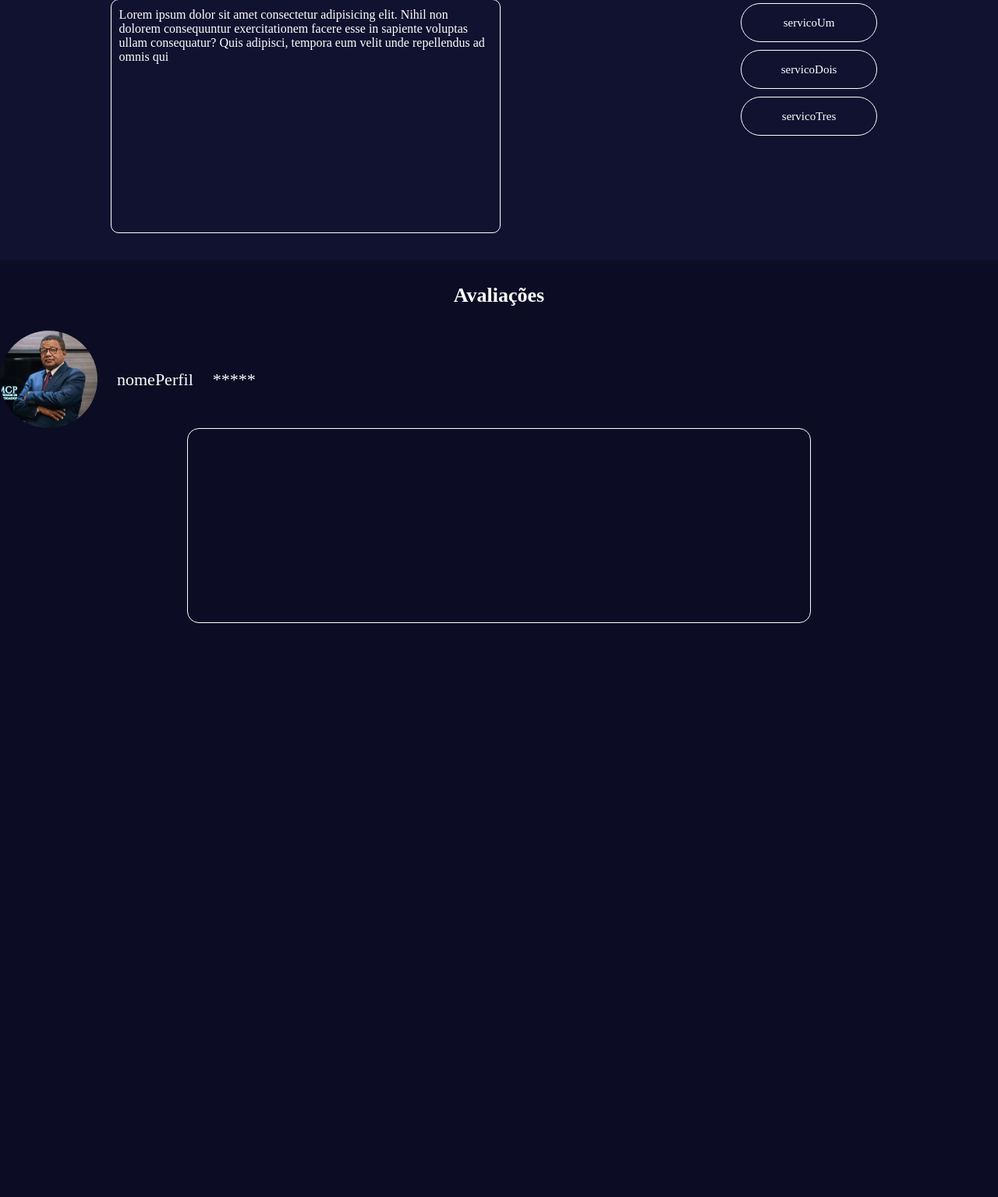
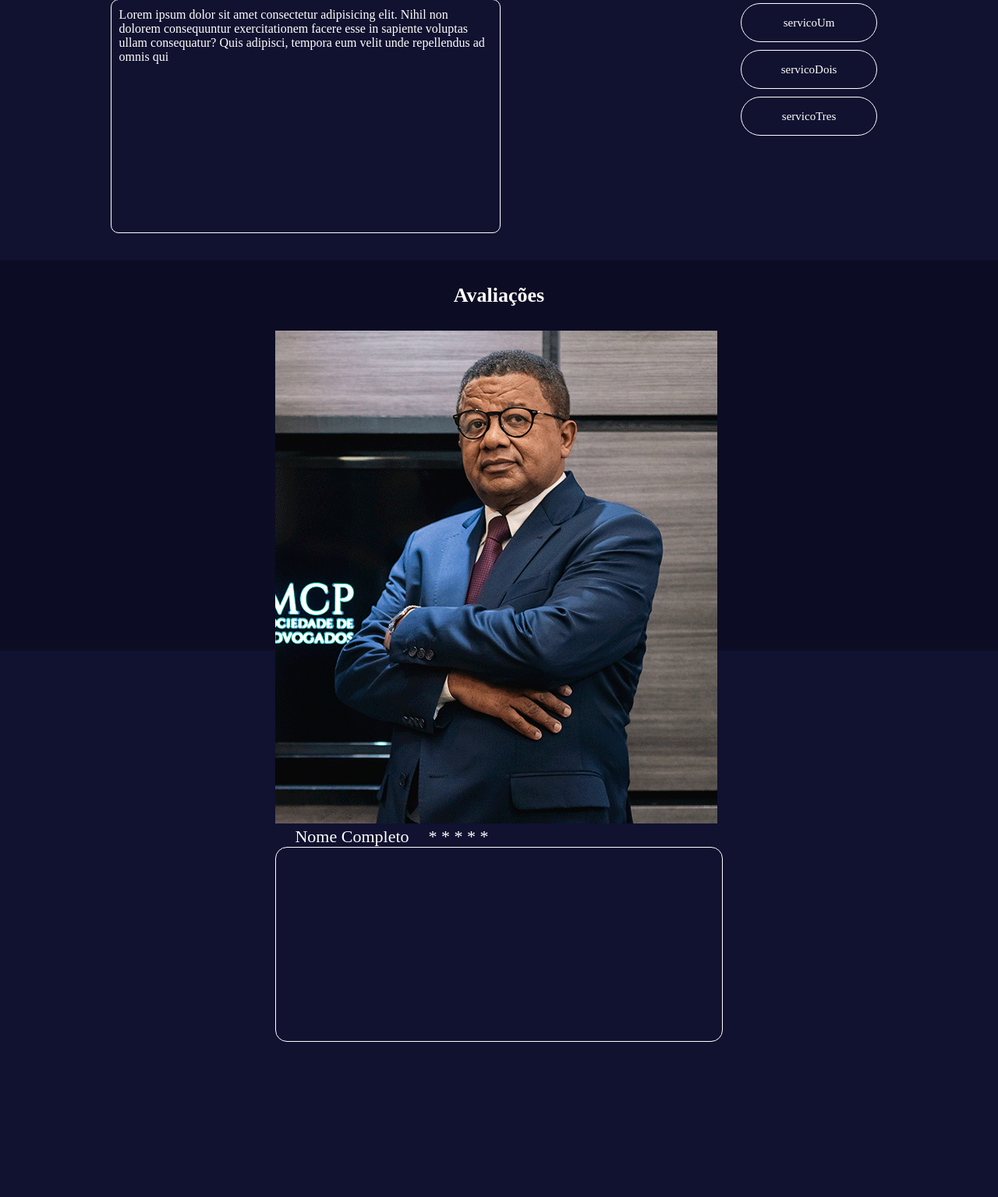
Before and after one commit to GabrielMiranda21/Direito-Direto, a PHP site: page /perfilAdvogado.php in a window 1280 px wide. Shown: the part 543-2078 px from the top of the page at 78% size. Before the commit the page ends 1342 px from the top, so only its background shows below. Run offline with PHP 8.4, Linux system fonts and the light colour scheme.

Commit message:
Alteração na sessão avaliações

```diff
--- a/view/perfilAdvogado.php
+++ b/view/perfilAdvogado.php
@@ -63,16 +63,23 @@
     <section class="avaliacoes">
         <h3>Avaliações</h3>
 
-        <div class="feedback">
-            <div class="usuario">
-                <div class="perfilUsuario">
-                    <img src="../public/img/perfil1.png" alt="perfil">
+        <div class="perfilComentario">
+            <div class="perfilUsuario">
+                <img src="../public/img/perfil1.png" alt="perfil">
+            </div>
+
+            <div class="feedback">
+                <div class="usuario">
+
+                    <p id="nomePerfil">Nome Completo</p>
+                    <p id="estrelas">* * * * *</p>
                 </div>
-                <p id="nomePerfil">nomePerfil</p>
-                <p id="estrelas">*****</p>
+
+                <div class="comentario"></div>
             </div>
-            <div class="comentario"></div>
         </div>
+
+
     </section>
 
     <script src="../public/javascript/menu.js"></script>
```
